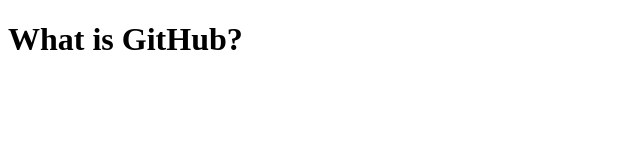
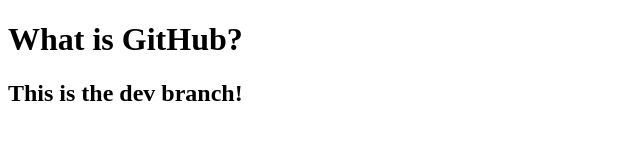
Before and after one commit to AlbertoFabbri93/heroku-github, a website: page client/index.html in a window 1280 px wide. Shown: the whole page, without its empty margins (0-640 px from the left). Drawn offline with Linux system fonts and the light colour scheme.

Commit message:
add h2 with dev main

```diff
--- a/client/index.html
+++ b/client/index.html
@@ -8,5 +8,6 @@
 </head>
 <body>
     <h1>What is GitHub?</h1>
+    <h2>This is the dev branch!</h2>
 </body>
 </html>
```
